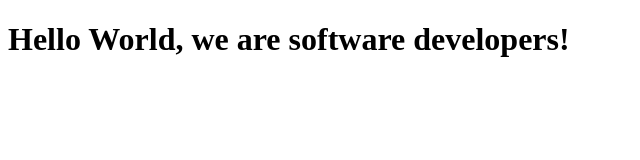
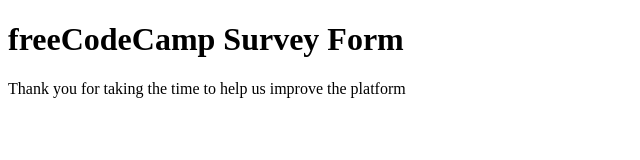
Before and after one commit to akainett/TrialWithkifle, a plain HTML site: page index.html in a window 1280 px wide. Shown: the whole page, without its empty margins (0-640 px from the left). Drawn offline with Linux system fonts and the light colour scheme.

Commit message:
instruction1and2

```diff
--- a/index.html
+++ b/index.html
@@ -8,7 +8,8 @@
 
   <body>
     <script src="https://cdn.freecodecamp.org/testable-projects-fcc/v1/bundle.js"></script>
-<h1>Hello World, we are software developers!</h1>
+    <h1 id="title">freeCodeCamp Survey Form</h1>
+    <p id="description">Thank you for taking the time to help us improve the platform</p>
     <!--
 
     Hello Camper!
```
